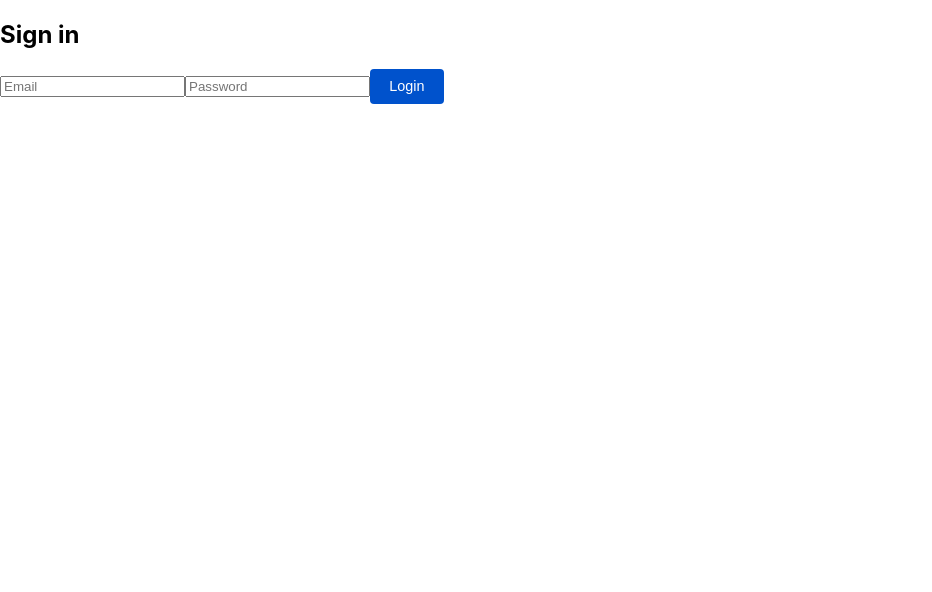
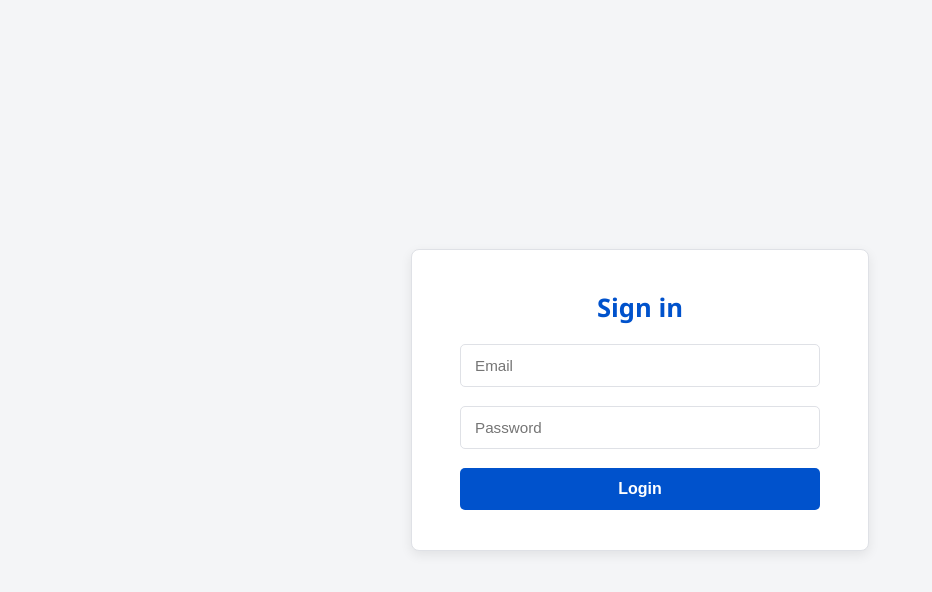
Before and after one commit to Dntlevett/issue-tracker-2, a React (Create React App) app: page /issues in a window 1280 px wide. Shown: the top 592 px of the page, without its empty margins (0-932 px from the left). Built offline with nearby package versions, Linux system fonts and the light colour scheme.

Commit message:
update login status to match theme

```diff
--- a/src/Components/Login/login.scss
+++ b/src/Components/Login/login.scss
@@ -0,0 +1,64 @@
+.login-container {
+  height: 100vh;
+  display: flex;
+  justify-content: center;
+  align-items: center;
+  background: #f4f5f7;
+  font-family: "Segoe UI", Tahoma, Geneva, Verdana, sans-serif;
+}
+
+.login-box {
+  background: #ffffff;
+  padding: 2.5rem 3rem;
+  width: 360px;
+  border-radius: 8px;
+  border: 1px solid #dfe1e6;
+  box-shadow: 0 4px 12px rgba(0, 0, 0, 0.08);
+  display: flex;
+  flex-direction: column;
+  gap: 1.2rem;
+
+  h2 {
+    margin: 0;
+    text-align: center;
+    color: #0052cc;
+    font-size: 1.6rem;
+    font-weight: 600;
+  }
+
+  input {
+    padding: 12px 14px;
+    border-radius: 5px;
+    border: 1px solid #dfe1e6;
+    font-size: 0.95rem;
+    transition: border 0.2s ease, box-shadow 0.2s ease;
+
+    &:focus {
+      outline: none;
+      border-color: #0052cc;
+      box-shadow: 0 0 0 2px rgba(0, 82, 204, 0.2);
+    }
+  }
+
+  button {
+    padding: 12px;
+    background: #0052cc;
+    color: white;
+    border: none;
+    border-radius: 5px;
+    font-weight: 600;
+    font-size: 1rem;
+    cursor: pointer;
+    transition: background 0.2s ease, transform 0.15s ease;
+
+    &:hover {
+      background: #0747a6;
+      transform: translateY(-1px);
+    }
+
+    &:active {
+      background: #053f8a;
+      transform: translateY(0);
+    }
+  }
+}
```
